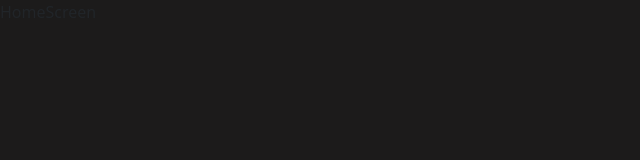
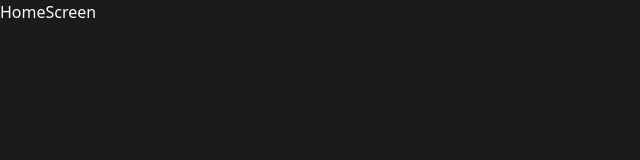
Before and after one commit to CosmeNicolas/RutasReact, a React (Vite) app: page / in a window 1280 px wide. Shown: the top 160 px of the page, without its empty margins (0-640 px from the left). Built offline with nearby package versions, Linux system fonts and the light colour scheme.

Commit message:
cambie el nombre del componente errorScreen que estaba mal escrito , y cambie su exportacion ya que tenia un error en consola, que era de sintaxis

```diff
--- a/src/App.jsx
+++ b/src/App.jsx
@@ -3,6 +3,7 @@ import './App.css'
 import {BrowserRouter, Routes, Route} from 'react-router-dom'
 import HomeScreen from './pages/HomeScreen';
 import AboutScreen from './pages/About';
+import ErrorScreen from './pages/ErrorScreen';
 /* import {Container} from 'react-bootstrap' */
 
 function App() {
@@ -16,6 +17,8 @@ function App() {
           <Route path='/' element={<HomeScreen/>} />
           {/* Agregamos otra Ruta de la cual quiero navehar */}
           <Route path='about' element={<AboutScreen/>} />
+          {/* Agregamos la pagina de error cuando la ruta no este definida */}
+          <Route path='*' element={<ErrorScreen/>} />
         </Routes>
       </BrowserRouter>
     </>
--- a/src/pages/About.jsx
+++ b/src/pages/About.jsx
@@ -2,7 +2,7 @@ import React from 'react'
 
 const About = () => {
   return (
-    <div>About</div>
+    <div className='text-light'>About</div>
   )
 }
 
--- /dev/null
+++ b/src/pages/ErrorScreen.jsx
@@ -0,0 +1,9 @@
+import React from 'react'
+
+const ErrorScreen = () => {
+  return (
+    <div className='text-light' >ErrorScren</div>
+  )
+}
+
+export default ErrorScreen
--- a/src/pages/HomeScreen.jsx
+++ b/src/pages/HomeScreen.jsx
@@ -2,7 +2,7 @@ import React from 'react'
 
 const HomeScreen = () => {
   return (
-    <div>HomeScreen</div>
+    <div className='text-light'>HomeScreen</div>
   )
 }
 
```
Also changed, not shown: src/pages/ErrorScren.jsx (deleted, +0 -9 lines).
